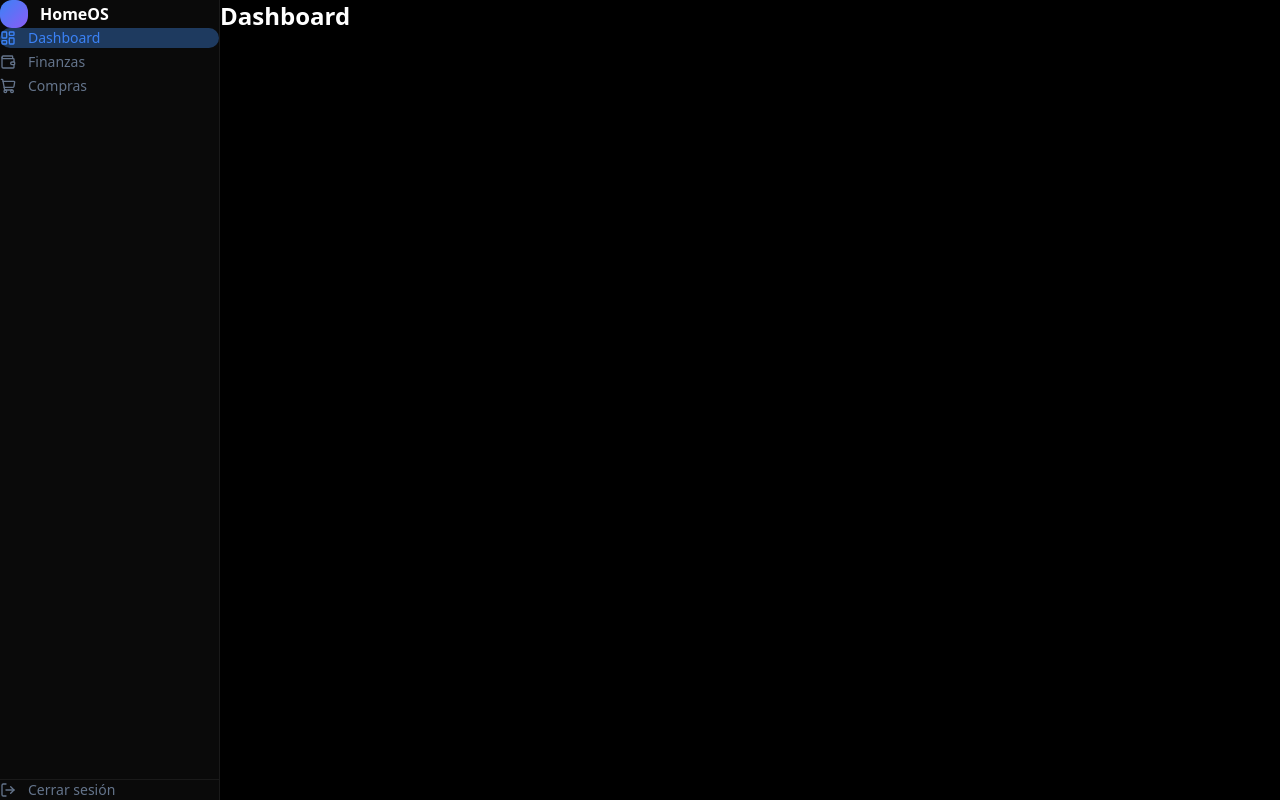
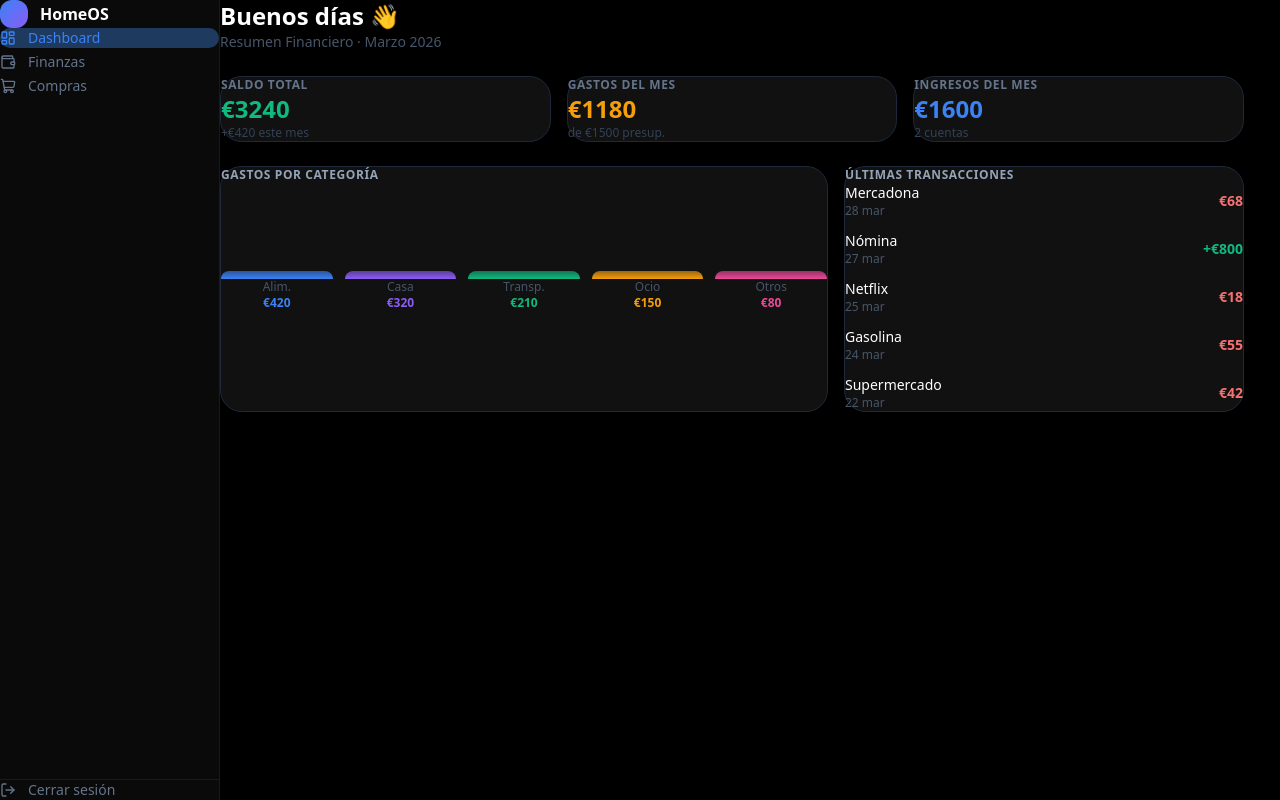
Before and after one commit to Astarthean/HomeOS, a Next.js app in the folder apps/web/: page /dashboard in a window 1280 px wide. Built offline with nearby package versions, Linux system fonts and the light colour scheme.

Commit message:
feat: add dashboard page with mock financial data

```diff
--- a/apps/web/app/(dashboard)/dashboard/page.tsx
+++ b/apps/web/app/(dashboard)/dashboard/page.tsx
@@ -1,7 +1,54 @@
+import { StatCard } from '@/components/dashboard/stat-card'
+import { ExpenseChart } from '@/components/dashboard/expense-chart'
+import { RecentTransactions } from '@/components/dashboard/recent-transactions'
+import { mockStats } from '@/lib/mock-data'
+
 export default function DashboardPage() {
+  const now = new Date()
+  const month = now.toLocaleString('es-ES', { month: 'long' })
+  const year = now.getFullYear()
+
   return (
-    <div>
-      <h1 className="text-2xl font-extrabold text-white">Dashboard</h1>
+    <div className="flex flex-col gap-6 max-w-5xl">
+      {/* Header */}
+      <div>
+        <h1 className="text-2xl font-extrabold text-white">Buenos días 👋</h1>
+        <p className="text-sm mt-1 capitalize" style={{ color: '#475569' }}>
+          Resumen financiero · {month} {year}
+        </p>
+      </div>
+
+      {/* Stats */}
+      <div className="grid grid-cols-3 gap-4">
+        <StatCard
+          label="Saldo total"
+          value={`€${mockStats.totalBalance.toLocaleString('es-ES')}`}
+          trend={mockStats.balanceTrend}
+          accentColor="#10B981"
+        />
+        <StatCard
+          label="Gastos del mes"
+          value={`€${mockStats.monthlyExpenses.toLocaleString('es-ES')}`}
+          trend={`de €${mockStats.monthlyBudget.toLocaleString('es-ES')} presup.`}
+          accentColor="#F59E0B"
+        />
+        <StatCard
+          label="Ingresos del mes"
+          value={`€${mockStats.monthlyIncome.toLocaleString('es-ES')}`}
+          trend={`${mockStats.accountsCount} cuentas`}
+          accentColor="#3B82F6"
+        />
+      </div>
+
+      {/* Chart + Transactions */}
+      <div className="grid grid-cols-5 gap-4" style={{ minHeight: '220px' }}>
+        <div className="col-span-3">
+          <ExpenseChart />
+        </div>
+        <div className="col-span-2">
+          <RecentTransactions />
+        </div>
+      </div>
     </div>
   )
 }
```
